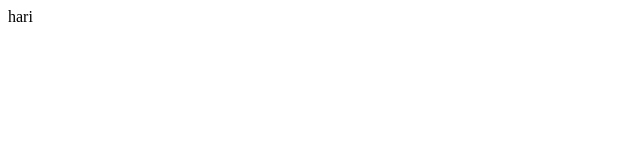
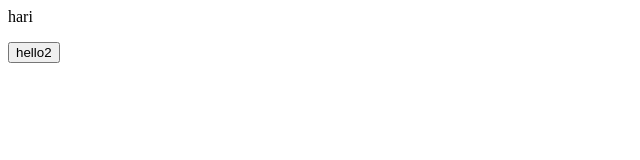
Before and after one commit to Harry1402/Learning-Git-and-Github, a plain HTML site: page index.html in a window 1280 px wide. Shown: the whole page, without its empty margins (0-640 px from the left). Drawn offline with Linux system fonts and the light colour scheme.

Commit message:
add botton 2

```diff
--- a/index.html
+++ b/index.html
@@ -1 +1,2 @@
 <p>hari</p>
+<button>hello2</button>
```
